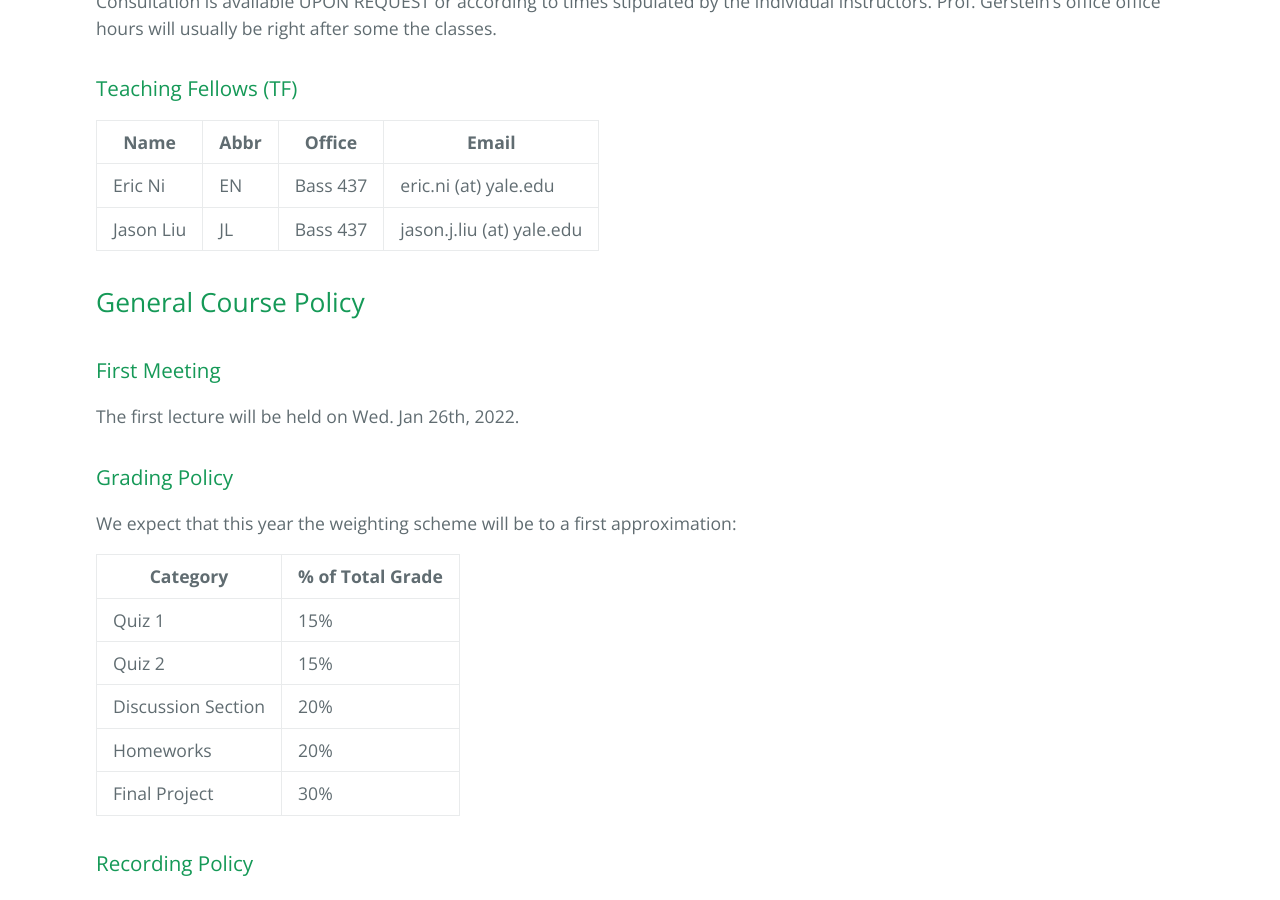
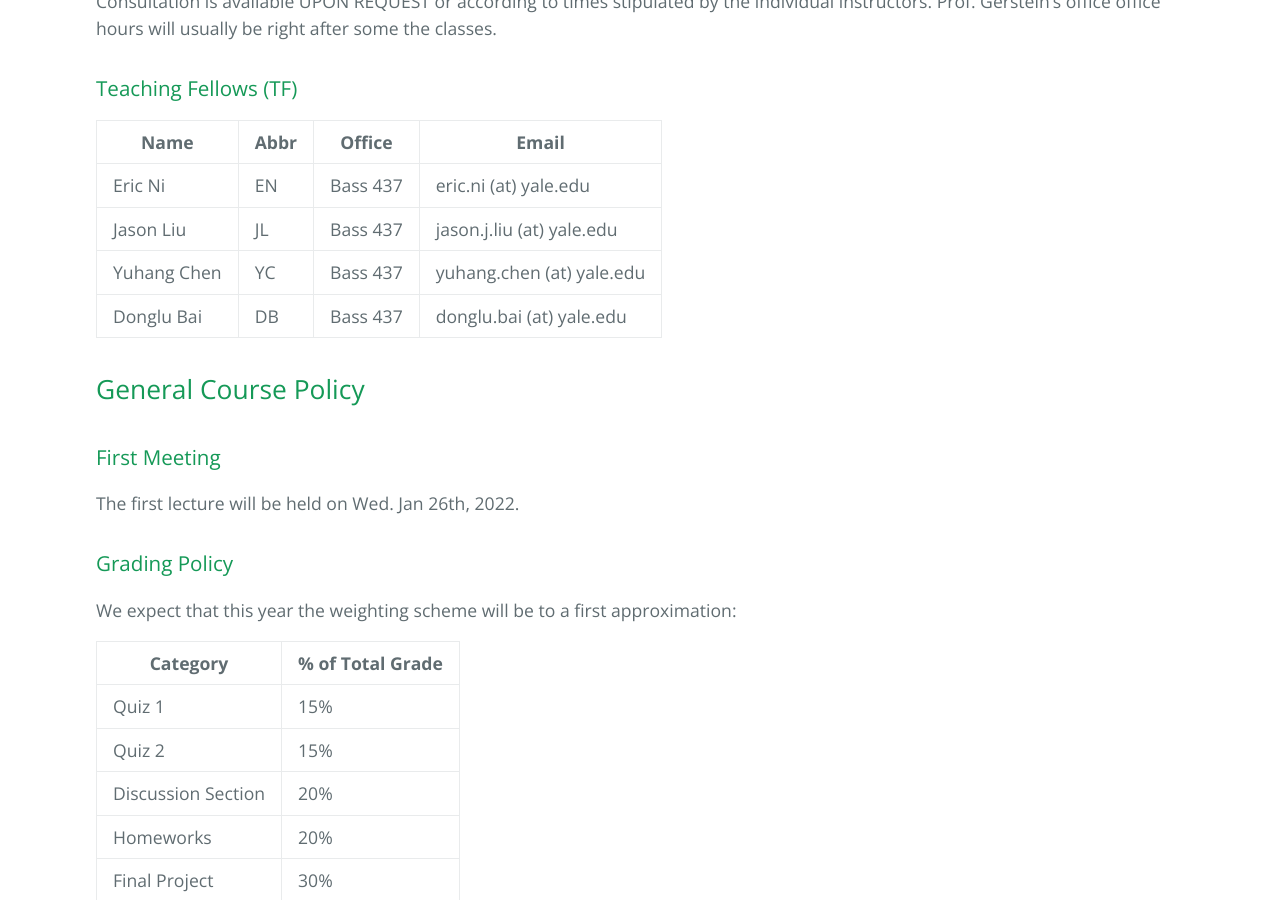
Before and after one commit to gersteinlab/cbb752b23, a Jekyll site: the page built from info.md, in a window 1280 px wide and 900 px high, scrolled down 1172 px. Built offline with Jekyll 4.4.1, drawn with Linux system fonts in a browser that asks for light colours.

Commit message:
Update info.md

```diff
--- a/info.md
+++ b/info.md
@@ -34,6 +34,8 @@ Consultation is available UPON REQUEST or according to times stipulated by the i
 | --- | --- | --- | --- |
 | Eric Ni	| EN  | Bass 437	| eric.ni (at) yale.edu |
 | Jason Liu   | JL | Bass 437	| jason.j.liu (at) yale.edu |
+| Yuhang Chen	| YC  | Bass 437	| yuhang.chen (at) yale.edu |
+| Donglu Bai	| DB  | Bass 437	| donglu.bai (at) yale.edu |
 
 ## General Course Policy
 
```
